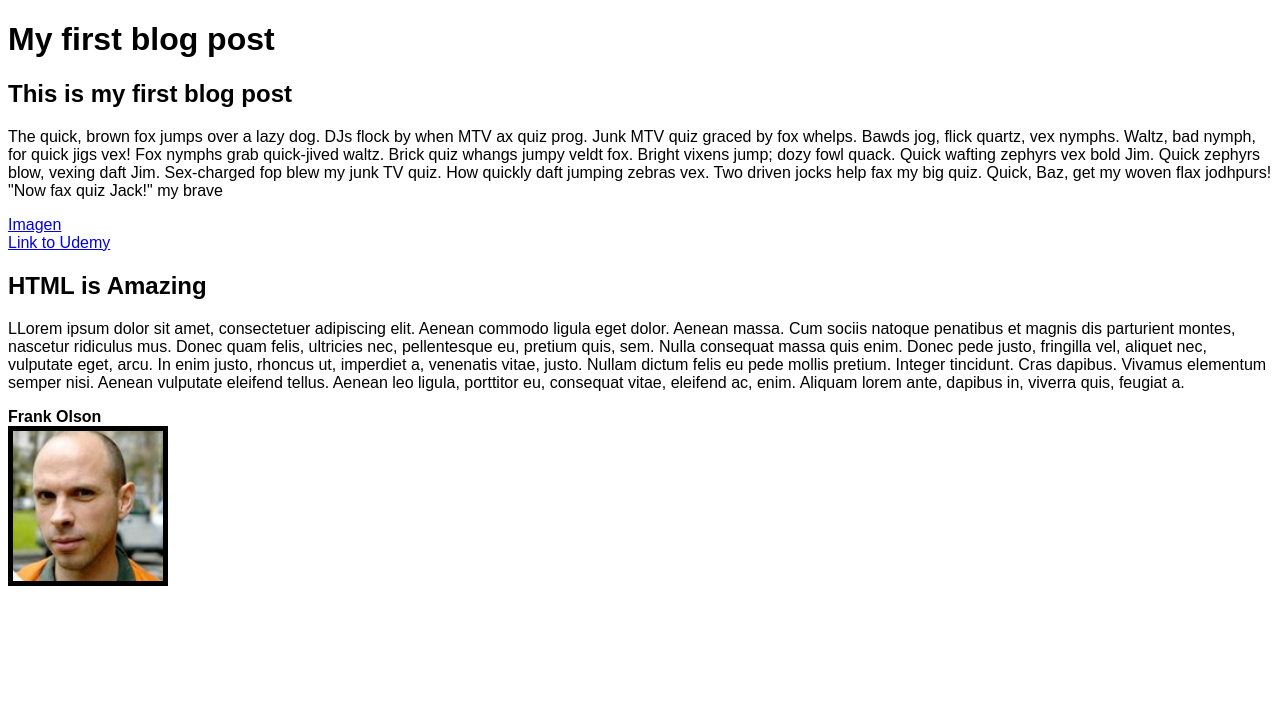
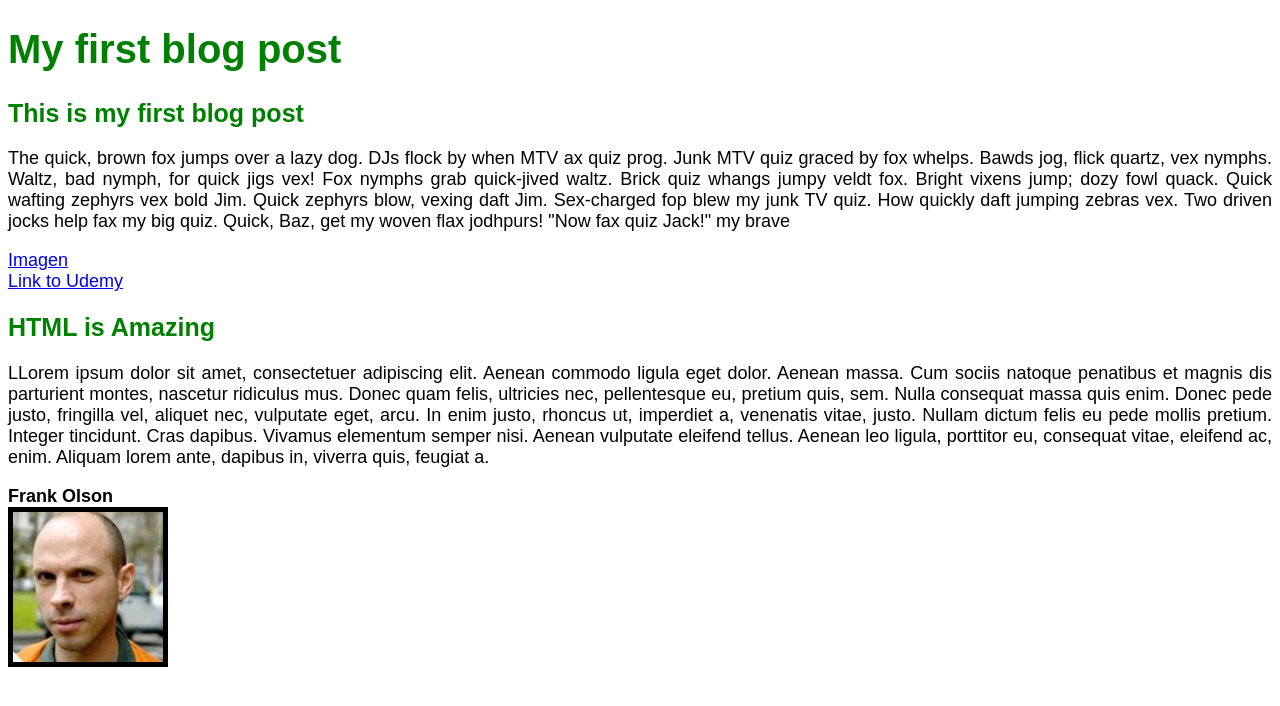
Before and after one commit to Chriscalde/Practicas-TI, a plain HTML site: page Blog Post/index.html in a window 1280 px wide. Drawn offline with Linux system fonts and the light colour scheme.

Commit message:
Archivo con CSS

```diff
--- a/Blog Post/theme.css
+++ b/Blog Post/theme.css
@@ -1,4 +1,16 @@
 body{
     font-family: "Helvetica Nue", Arial;
+    font-size: 18px;
 
 }
+h1{
+    color:green;
+    font-size: 40px;
+}
+h2{
+    color:green;
+    font-size: 25px;
+}
+p{
+    text-align: justify
+}
```
